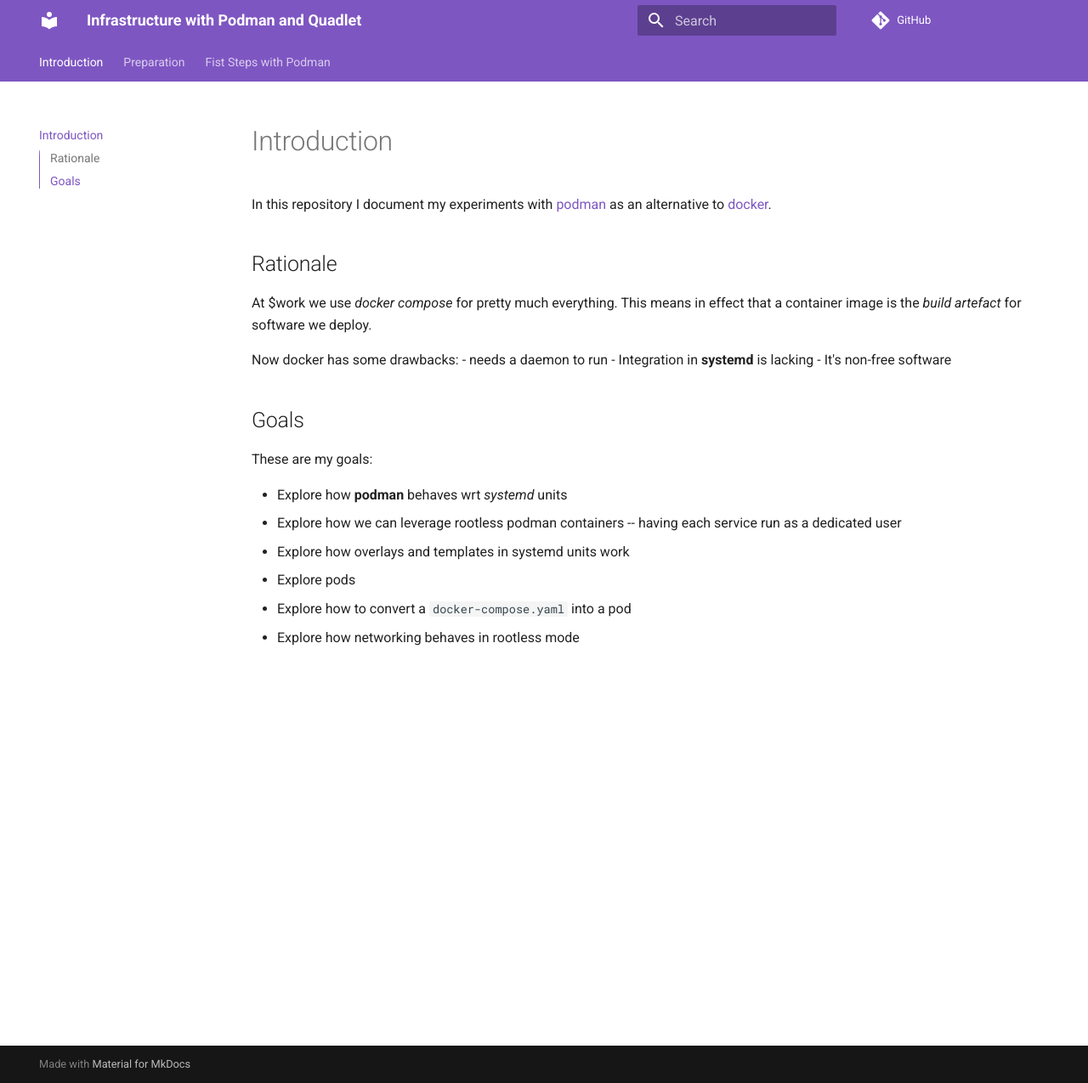
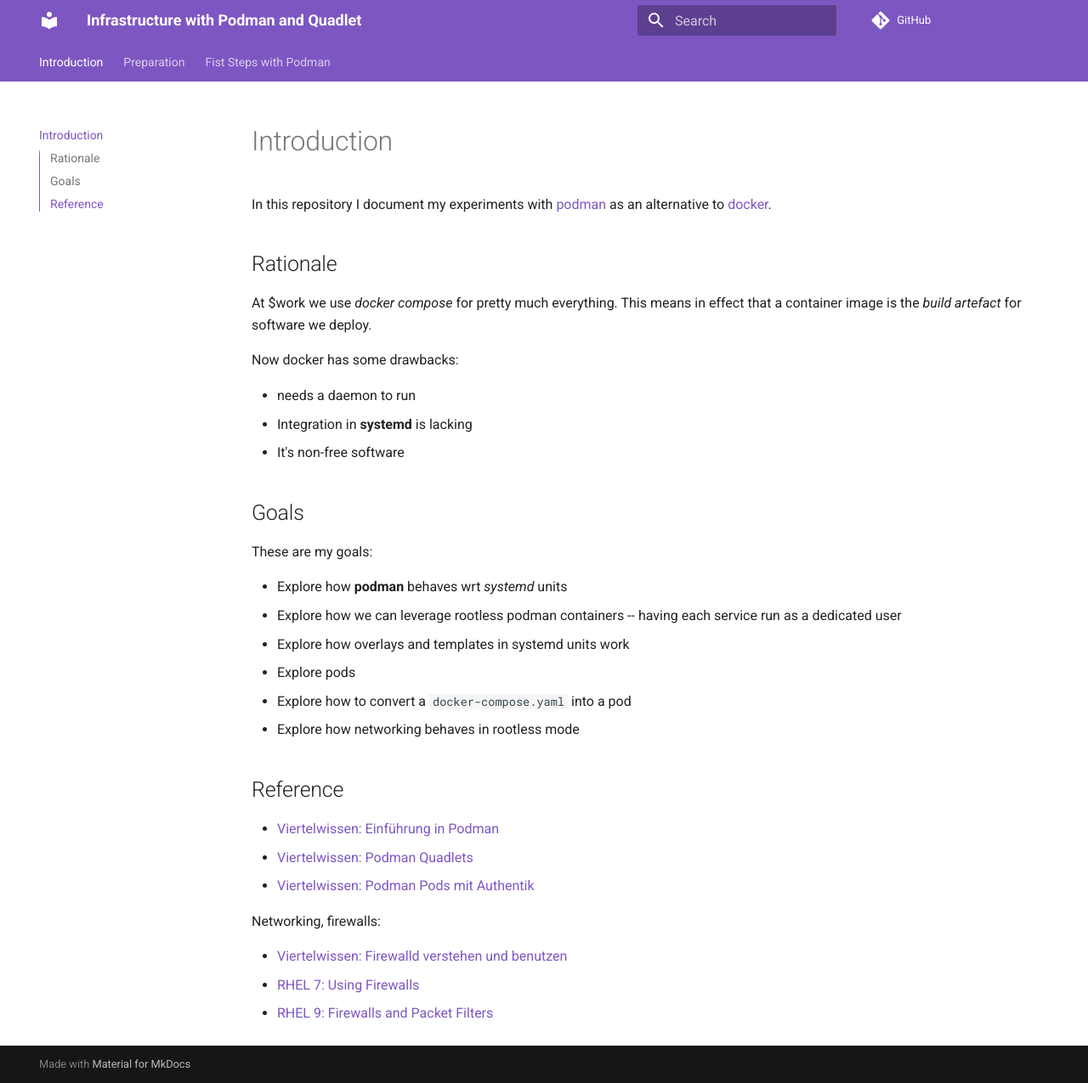
Before and after one commit to seletz/infra-podman-quadlet-test, an MkDocs documentation site: the page built from docs/index.md, in a window 1280 px wide and 1275 px high. Shown: the whole window at 85% size. Built offline with MkDocs 1.6.1 and Material for MkDocs 9.7.7, drawn with Linux system fonts in a browser that asks for light colours; comment, search, counter and statistics services are not loaded.

Commit message:
[IMP] Introduction

```diff
--- a/docs/index.md
+++ b/docs/index.md
@@ -4,7 +4,7 @@
 # Introduction
 
 In this repository I document my experiments with [podman](https://docs.podman.io/en/latest/index.html) as
-an alternative to [docker]().
+an alternative to [docker](https://www.docker.com).
 
 ## Rationale
 
@@ -12,6 +12,7 @@
 the *build artefact* for software we deploy.
 
 Now docker has some drawbacks:
+
 - needs a daemon to run
 - Integration in **systemd** is lacking
 - It's non-free software
@@ -26,3 +27,16 @@
 - Explore pods
 - Explore how to convert a `docker-compose.yaml` into a pod
 - Explore how networking behaves in rootless mode
+
+## Reference
+
+
+- [Viertelwissen: Einführung in Podman](https://viertelwissen.de/einfuehrung-in-podman/)
+- [Viertelwissen: Podman Quadlets](https://viertelwissen.de/podman-quadlets/)
+- [Viertelwissen: Podman Pods mit Authentik](https://viertelwissen.de/podman-pods-mit-authentik/)
+
+Networking, firewalls:
+
+- [Viertelwissen: Firewalld verstehen und benutzen](https://viertelwissen.de/firewalld-verstehen-und-benutzen-firewall-cmd/)
+- [RHEL 7: Using Firewalls](https://docs.redhat.com/en/documentation/red_hat_enterprise_linux/7/html/security_guide/sec-using_firewalls)
+- [RHEL 9: Firewalls and Packet Filters](https://docs.redhat.com/en/documentation/red_hat_enterprise_linux/9/html/configuring_firewalls_and_packet_filters/using-and-configuring-firewalld_firewall-packet-filters)
```
